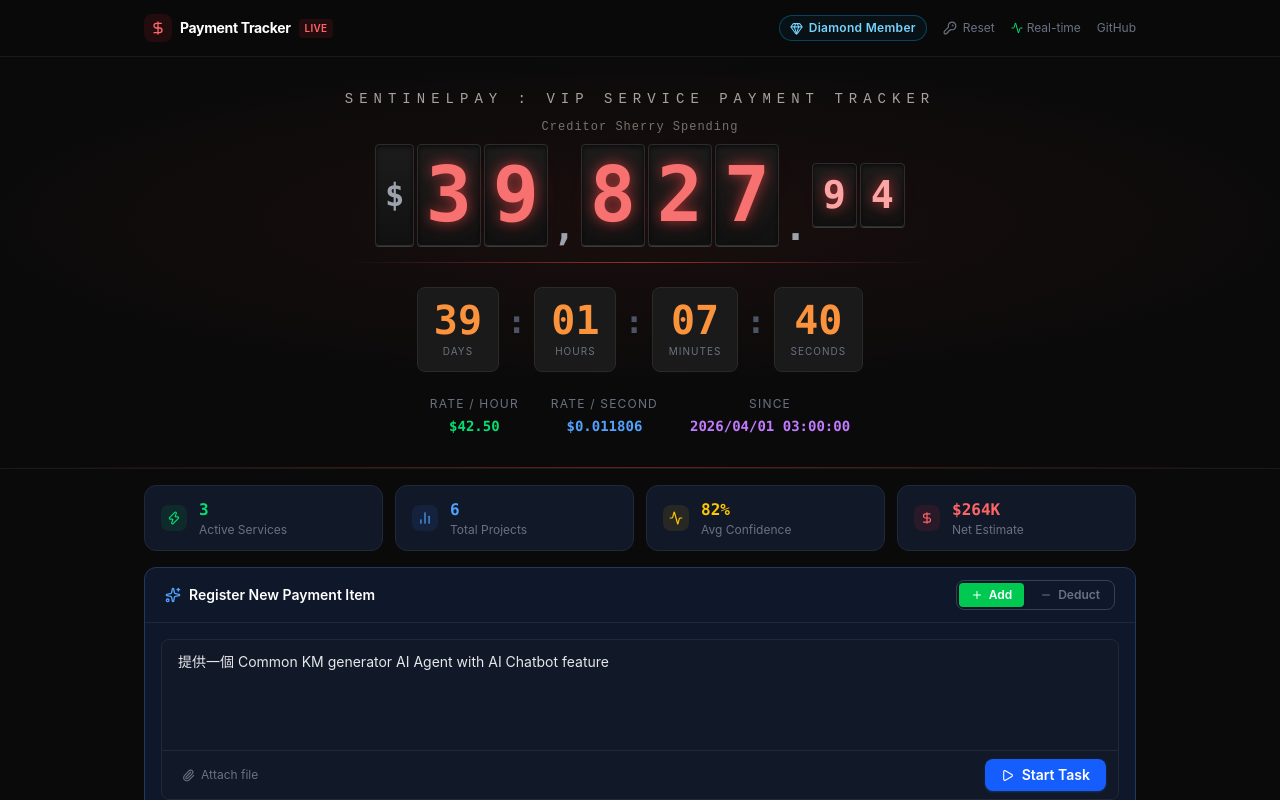
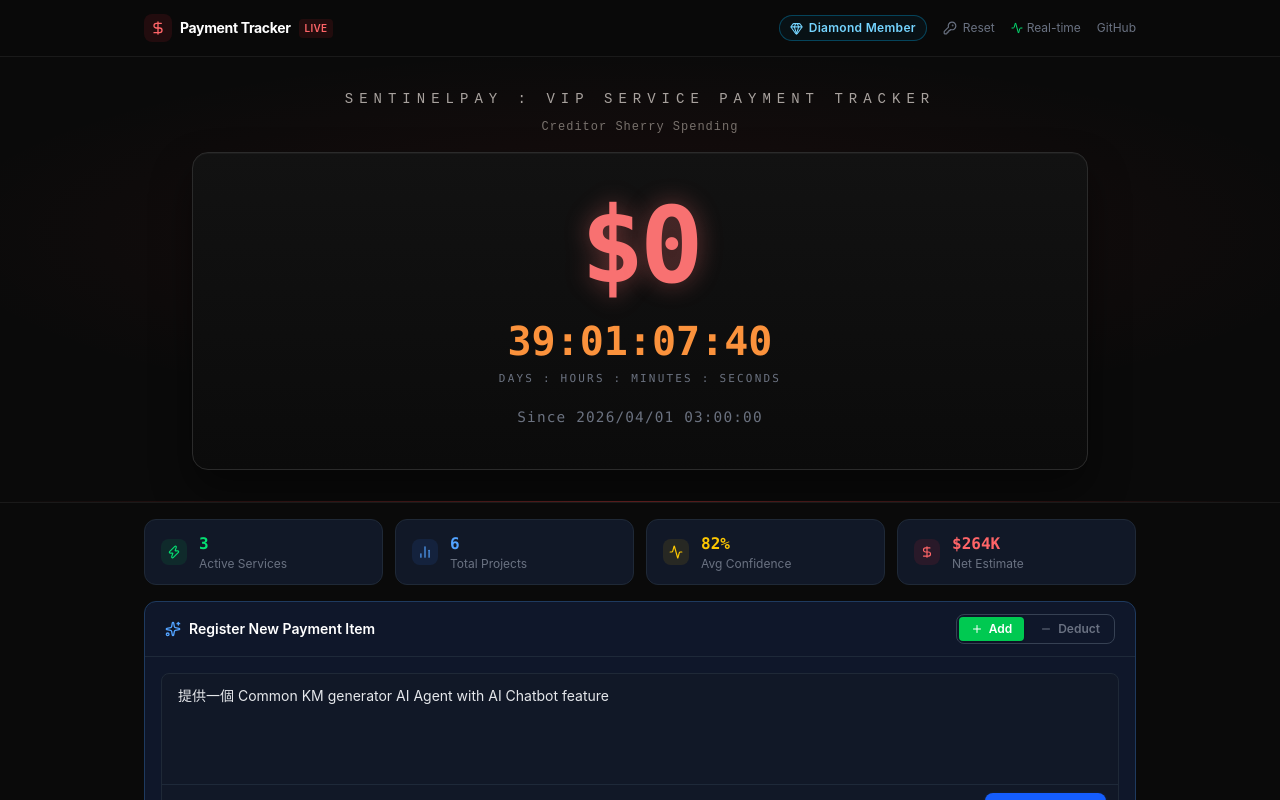
Before and after one commit to hwchiu/eggroll, a Next.js app: page /eggroll/ in a window 1280 px wide. Shown: the top 800 px of the page. Built offline with nearby package versions, Linux system fonts and the light colour scheme.

Commit message:
feat: make ticker total submit-driven and simplify big counter UI
Agent-Logs-Url: https://github.com/hwchiu/eggroll/sessions/9e4448d6-3cb4-4ddf-9858-5565fff3381e

Co-authored-by: hwchiu <1932305+hwchiu@users.noreply.github.com>

```diff
--- a/components/LiveTicker.tsx
+++ b/components/LiveTicker.tsx
@@ -1,226 +1,91 @@
 "use client";
-import { useEffect, useState, useRef } from "react";
+import { useEffect, useState } from "react";
 
 const START_DATE = new Date("2026-04-01T03:00:00");
-const HOURLY_RATE = 42.5; // USD per hour base rate
 
 function formatCurrency(value: number): string {
-  return value.toLocaleString("en-US", {
-    minimumFractionDigits: 2,
-    maximumFractionDigits: 2,
+  return Math.abs(value).toLocaleString("en-US", {
+    maximumFractionDigits: 0,
   });
-}
-
-function BigCounterDigits({ chars, isDecimal = false }: { chars: string; isDecimal?: boolean }) {
-  return (
-    <>
-      {chars.split("").map((ch, i) => {
-        const isNum = /\d/.test(ch);
-        if (!isNum) {
-          return (
-            <span
-              key={i}
-              className="font-mono font-black self-end pb-2 select-none"
-              style={{
-                fontSize: "clamp(1.2rem, 3vw, 2.5rem)",
-                color: "#9ca3af",
-                lineHeight: 1,
-                padding: "0 2px",
-              }}
-            >
-              {ch}
-            </span>
-          );
-        }
-        return (
-          <div
-            key={i}
-            className="flex items-center justify-center rounded"
-            style={{
-              background: "linear-gradient(180deg, #1c1c1c 0%, #111111 100%)",
-              border: "1px solid #2d2d2d",
-              boxShadow: "inset 0 2px 4px rgba(0,0,0,0.6), 0 1px 0 #3a3a3a",
-              minWidth: isDecimal ? "clamp(1.4rem, 3.5vw, 3rem)" : "clamp(2rem, 5vw, 4.5rem)",
-              height: isDecimal ? "clamp(2rem, 5vw, 4rem)" : "clamp(3rem, 8vw, 7rem)",
-              padding: "0 clamp(2px, 0.4vw, 6px)",
-            }}
-          >
-            <span
-              className="font-mono font-black ticker-glow tabular-nums"
-              style={{
-                fontSize: isDecimal ? "clamp(1.2rem, 3vw, 2.6rem)" : "clamp(1.8rem, 6vw, 5.5rem)",
-                color: isDecimal ? "#fca5a5" : "#F87171",
-                lineHeight: 1,
-                textShadow: "0 0 20px rgba(248,113,113,0.5)",
-              }}
-            >
-              {ch}
-            </span>
-          </div>
-        );
-      })}
-    </>
-  );
 }
 
 export default function LiveTicker({ extraCost = 0 }: { extraCost?: number }) {
   const [elapsed, setElapsed] = useState(0);
-  const rafRef = useRef<number | null>(null);
 
   useEffect(() => {
-    let lastTime = performance.now();
-
-    const tick = (now: number) => {
-      const delta = (now - lastTime) / 1000;
-      lastTime = now;
-
-      setElapsed((prev) => {
-        const real = (Date.now() - START_DATE.getTime()) / 1000;
-        return real > 0 ? real : prev + delta;
-      });
-
-      rafRef.current = requestAnimationFrame(tick);
+    const updateElapsed = () => {
+      const real = (Date.now() - START_DATE.getTime()) / 1000;
+      setElapsed(real > 0 ? real : 0);
     };
 
-    rafRef.current = requestAnimationFrame(tick);
-    return () => {
-      if (rafRef.current) cancelAnimationFrame(rafRef.current);
-    };
+    updateElapsed();
+    const intervalId = window.setInterval(updateElapsed, 1000);
+    return () => window.clearInterval(intervalId);
   }, []);
 
-  const runningCost = (Math.max(elapsed, 0) * HOURLY_RATE) / 3600;
-  const totalCost = runningCost + extraCost;
+  const totalCost = extraCost;
   const formatted = formatCurrency(totalCost);
-  const [intPart, decPart] = formatted.split(".");
+  const sign = totalCost < 0 ? "-" : "";
+  const secs = elapsed > 0 ? elapsed : 0;
+  const d = Math.floor(secs / 86400);
+  const h = Math.floor((secs % 86400) / 3600);
+  const m = Math.floor((secs % 3600) / 60);
+  const s = Math.floor(secs % 60);
+  const timerText = `${String(d).padStart(2, "0")}:${String(h).padStart(2, "0")}:${String(m).padStart(2, "0")}:${String(s).padStart(2, "0")}`;
 
   return (
     <div className="w-full py-8 px-4 flex flex-col items-center">
-      {/* Main ticker */}
-      <div className="relative flex flex-col items-center">
+      <div className="relative flex flex-col items-center w-full">
         <div className="header text-center">
           <h1>SENTINELPAY : VIP SERVICE PAYMENT TRACKER</h1>
           <div className="sub">Creditor Sherry Spending</div>
         </div>
 
-        {/* Big-counter style digit display */}
-        <div className="flex items-center gap-[3px] flex-wrap justify-center mt-2">
-          {/* Dollar sign box */}
+        <div
+          className="mt-4 w-full max-w-4xl rounded-2xl border px-5 py-7 md:px-8 md:py-10 flex flex-col items-center gap-5"
+          style={{
+            background: "linear-gradient(180deg, #121212 0%, #0b0b0b 100%)",
+            borderColor: "#2b2b2b",
+            boxShadow: "inset 0 1px 0 rgba(255,255,255,0.04), 0 20px 40px rgba(0,0,0,0.45)",
+          }}
+        >
           <div
-            className="flex items-center justify-center rounded self-stretch"
+            className="font-mono font-black tabular-nums select-none text-center"
             style={{
-              background: "linear-gradient(180deg, #1c1c1c 0%, #111111 100%)",
-              border: "1px solid #2d2d2d",
-              boxShadow: "inset 0 2px 4px rgba(0,0,0,0.6), 0 1px 0 #3a3a3a",
-              minWidth: "clamp(1.4rem, 3vw, 3rem)",
-              padding: "0 clamp(4px, 0.6vw, 8px)",
+              fontSize: "clamp(2.2rem, 9vw, 6.6rem)",
+              color: "#f87171",
+              lineHeight: 1,
+              letterSpacing: "-0.04em",
+              textShadow: "0 0 24px rgba(248,113,113,0.4)",
             }}
           >
-            <span
-              className="font-mono font-bold"
-              style={{
-                fontSize: "clamp(1rem, 2.5vw, 2rem)",
-                color: "#9ca3af",
-                lineHeight: 1,
-              }}
-            >
-              $
-            </span>
+            {sign}${formatted}
           </div>
 
-          {/* Integer digits */}
-          <BigCounterDigits chars={intPart} />
+          <div className="text-center">
+            <div
+              className="font-mono font-bold tabular-nums"
+              style={{ fontSize: "clamp(1.2rem, 3.8vw, 2.5rem)", color: "#fb923c", lineHeight: 1.1 }}
+            >
+              {timerText}
+            </div>
+            <div
+              className="font-mono uppercase tracking-[0.2em] mt-2"
+              style={{ fontSize: "11px", color: "#6b7280" }}
+            >
+              Days : Hours : Minutes : Seconds
+            </div>
+          </div>
 
-          {/* Decimal separator */}
-          <span
-            className="font-mono font-black self-end pb-1 select-none"
+          <div
+            className="font-mono"
             style={{
-              fontSize: "clamp(1.2rem, 3vw, 2.5rem)",
-              color: "#9ca3af",
-              lineHeight: 1,
-              padding: "0 2px",
+              fontSize: "clamp(0.72rem, 1.5vw, 0.9rem)",
+              color: "#6b7280",
+              letterSpacing: "0.08em",
             }}
           >
-            .
-          </span>
-
-          {/* Decimal digits */}
-          <BigCounterDigits chars={decPart} isDecimal />
-        </div>
-
-        {/* Pulsing border under ticker */}
-        <div
-          className="mt-4 w-full h-px"
-          style={{
-            background:
-              "linear-gradient(90deg, transparent 0%, #ef4444 50%, transparent 100%)",
-            opacity: 0.6,
-          }}
-        />
-
-        {/* Elapsed time — individual unit boxes */}
-        {(() => {
-          const secs = elapsed > 0 ? elapsed : 0;
-          const d = Math.floor(secs / 86400);
-          const h = Math.floor((secs % 86400) / 3600);
-          const m = Math.floor((secs % 3600) / 60);
-          const s = Math.floor(secs % 60);
-          const units = [
-            { value: String(d).padStart(2, "0"), label: "Days" },
-            { value: String(h).padStart(2, "0"), label: "Hours" },
-            { value: String(m).padStart(2, "0"), label: "Minutes" },
-            { value: String(s).padStart(2, "0"), label: "Seconds" },
-          ];
-          return (
-            <div className="mt-6 flex items-center justify-center gap-2">
-              {units.map((unit, i) => (
-                <div key={unit.label} className="flex items-center gap-2">
-                  <div
-                    className="flex flex-col items-center rounded-lg px-4 py-3 min-w-[60px]"
-                    style={{ background: "#1a1a1a", border: "1px solid #2a2a2a" }}
-                  >
-                    <span
-                      className="font-mono font-black leading-none"
-                      style={{ fontSize: "clamp(1.5rem, 4vw, 2.5rem)", color: "#fb923c" }}
-                    >
-                      {unit.value}
-                    </span>
-                    <span className="text-[10px] uppercase tracking-widest text-gray-500 mt-1">
-                      {unit.label}
-                    </span>
-                  </div>
-                  {i < units.length - 1 && (
-                    <span
-                      className="font-mono font-bold pb-4"
-                      style={{ fontSize: "clamp(1.2rem, 3vw, 2rem)", color: "#4b5563" }}
-                    >
-                      :
-                    </span>
-                  )}
-                </div>
-              ))}
-            </div>
-          );
-        })()}
-
-        {/* Stats row */}
-        <div className="mt-6 flex flex-wrap justify-center gap-8 text-center">
-          <div>
-            <div className="text-xs text-gray-500 uppercase tracking-widest mb-1">Rate / Hour</div>
-            <div className="font-mono text-sm text-green-400 font-semibold">
-              ${HOURLY_RATE.toFixed(2)}
-            </div>
-          </div>
-          <div>
-            <div className="text-xs text-gray-500 uppercase tracking-widest mb-1">Rate / Second</div>
-            <div className="font-mono text-sm text-blue-400 font-semibold">
-              ${(HOURLY_RATE / 3600).toFixed(6)}
-            </div>
-          </div>
-          <div>
-            <div className="text-xs text-gray-500 uppercase tracking-widest mb-1">Since</div>
-            <div className="font-mono text-sm text-purple-400 font-semibold">
-              2026/04/01 03:00:00
-            </div>
+            Since 2026/04/01 03:00:00
           </div>
         </div>
       </div>
```
